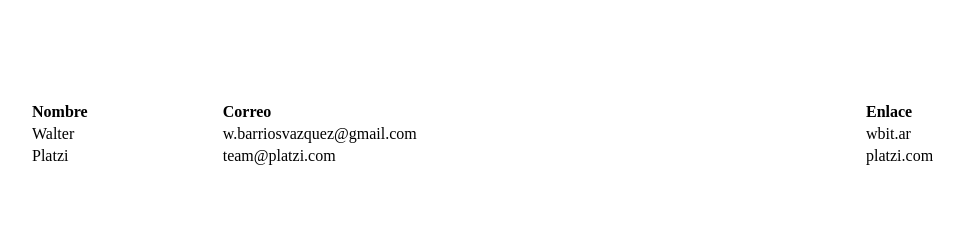
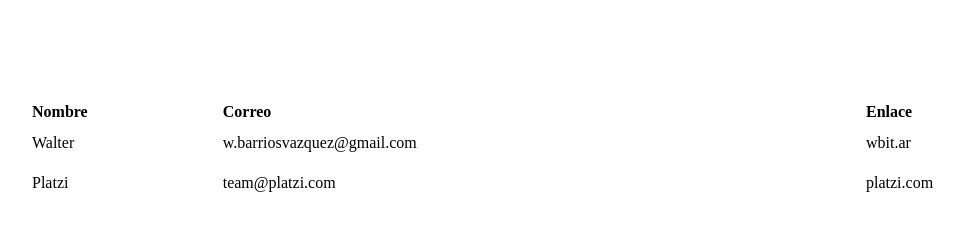
Before and after one commit to walternomas/Redux-por-Bedu, a React app in the folder blog_platzi/: page / in a window 1280 px wide. Shown: the whole page, without its empty margins (79-1042 px from the left). Built offline with nearby package versions, Linux system fonts and the light colour scheme.

Commit message:
poner filas

```diff
--- a/blog_platzi/src/components/App.js
+++ b/blog_platzi/src/components/App.js
@@ -1,4 +1,16 @@
 const App = () => {
+  const ponerFilas = () => [
+    <tr>
+      <td>Walter</td>
+      <td>w.barriosvazquez@gmail.com</td>
+      <td>wbit.ar</td>
+    </tr>,
+    <tr>
+      <td>Platzi</td>
+      <td>team@platzi.com</td>
+      <td>platzi.com</td>
+    </tr>,
+  ];
   return (
     <div className="margen">
       <table className="tabla">
@@ -10,16 +22,7 @@ const App = () => {
           </tr>
         </thead>
         <tbody>
-          <tr>
-            <td>Walter</td>
-            <td>w.barriosvazquez@gmail.com</td>
-            <td>wbit.ar</td>
-          </tr>
-          <tr>
-            <td>Platzi</td>
-            <td>team@platzi.com</td>
-            <td>platzi.com</td>
-          </tr>
+          {ponerFilas()}
         </tbody>
       </table>
     </div>
--- a/blog_platzi/src/index.css
+++ b/blog_platzi/src/index.css
@@ -6,3 +6,8 @@
   width: 100%;
   text-align: left;
 }
+
+.tabla td {
+  padding-top: 10px;
+  padding-bottom: 10px;
+}
```
